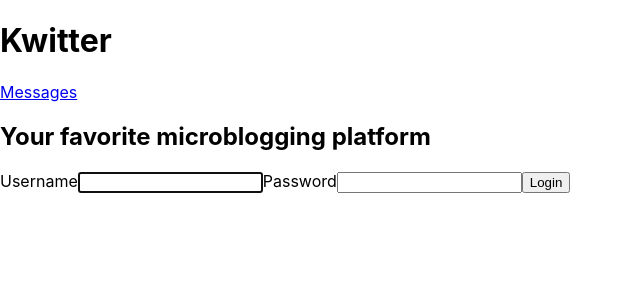
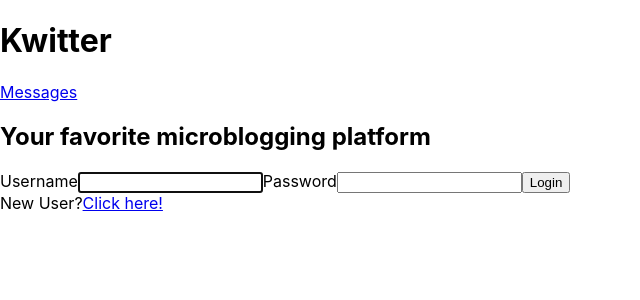
Before and after one commit to kenzie-se-q2/kwitter-LindsFish8691, a React (Create React App) app: page / in a window 1280 px wide. Shown: the top 300 px of the page, without its empty margins (0-640 px from the left). Built offline with nearby package versions, Linux system fonts and the light colour scheme.

Commit message:
added token to useState

```diff
--- a/src/components/Login.js
+++ b/src/components/Login.js
@@ -1,5 +1,6 @@
 import React, { useState } from "react";
 import { loginRequest } from "../fetchRequests";
+import { Link } from 'react-router-dom';
 
 import { LOGIN, useStore } from "../store/store";
 
@@ -9,6 +10,7 @@ function Login(props){
   const [formData, setFormData] = useState({
     username: "",
     password: "",
+    token: "",
   });
 
   const handleLogin = (e) => {
@@ -45,9 +47,15 @@ function Login(props){
           onChange={handleChange}
         />
         <button type="submit">Login</button>
+        <br></br>
+        <label>New User?
+        <Link to="/registration">Click here!</Link>
+        </label>
       </form>
     </>
   );
 };
 
 export default Login;
+
+//  tina
```
Also changed, not shown: 1 other file (tests, documents, lock files or other folders).
